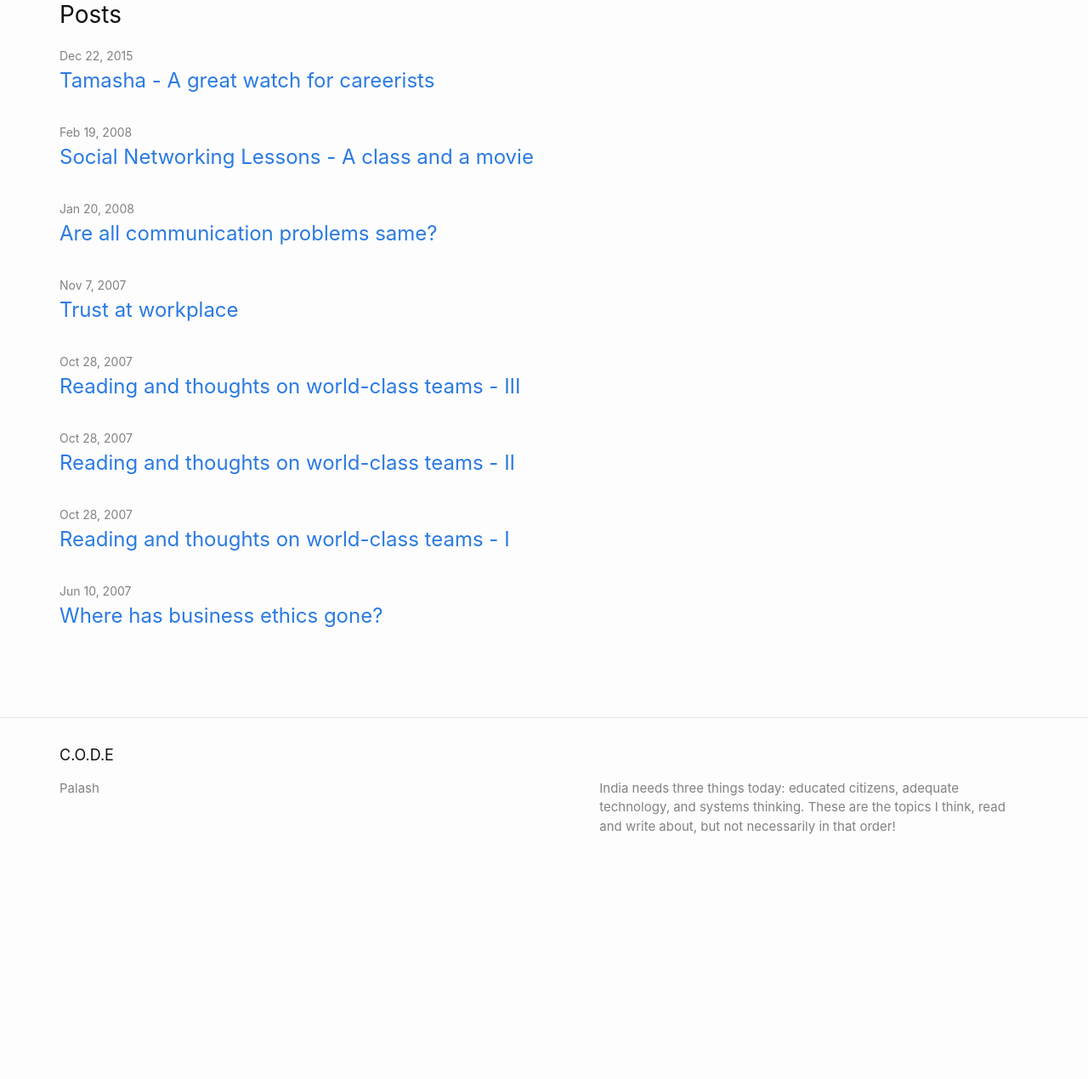
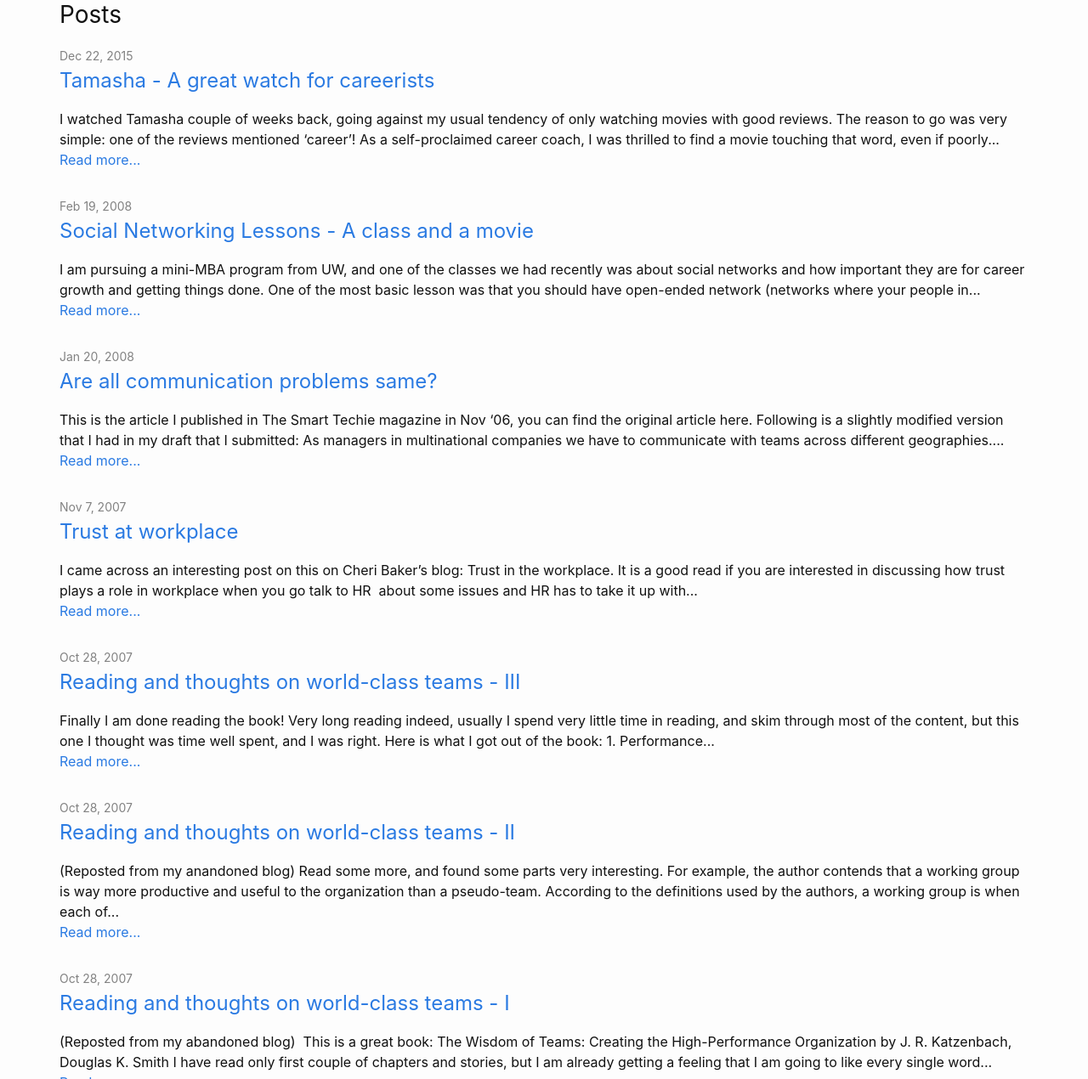
Before and after one commit to palash-website/home, a Jekyll site: the page built from docs/career-leadership.md, in a window 1280 px wide and 1400 px high, scrolled down 226 px, cut to the strip 130-1400 px from the top of the window. Shown: the whole strip at 85% size. Built offline with Jekyll 4.4.1, drawn with Linux system fonts in a browser that asks for light colours; before the commit the page ends 1359 px from its top, so only the background shows below that; some of the changed text lies outside the part shown.

Commit message:
Enable excerpts

```diff
--- a/docs/_config.yml
+++ b/docs/_config.yml
@@ -49,7 +49,7 @@ header_pages:
   - careerbloom.md
   - about.md
   - search.md
-
+show_excerpts: true
 # Google Analytics
 google_analytics: G-WV13V5Z71K
 
--- a/docs/_layouts/category.html
+++ b/docs/_layouts/category.html
@@ -22,7 +22,11 @@ layout: default
           </a>
         </h3>
         {%- if site.show_excerpts -%}
-          {{ post.excerpt }}
+          <!-- {{ post.excerpt }} -->
+          {{ post.content | markdownify | strip_html | truncatewords: 50 }}
+          <p>
+            <a class="btn" href="{{ post.url | relative_url }}">Read more...</a>
+            </p>
         {%- endif -%}
       </li>
       {%- endfor -%}
--- a/docs/_layouts/home.html
+++ b/docs/_layouts/home.html
@@ -22,7 +22,11 @@ layout: default
           </a>
         </h3>
         {%- if site.show_excerpts -%}
-          {{ post.excerpt }}
+          <!-- {{ post.excerpt }} -->
+          {{ post.content | markdownify | strip_html | truncatewords: 50 }}
+          <p>
+            <a class="btn" href="{{ post.url | relative_url }}">Read more...</a>
+            </p>
         {%- endif -%}
       </li>
       {%- endfor -%}
```
